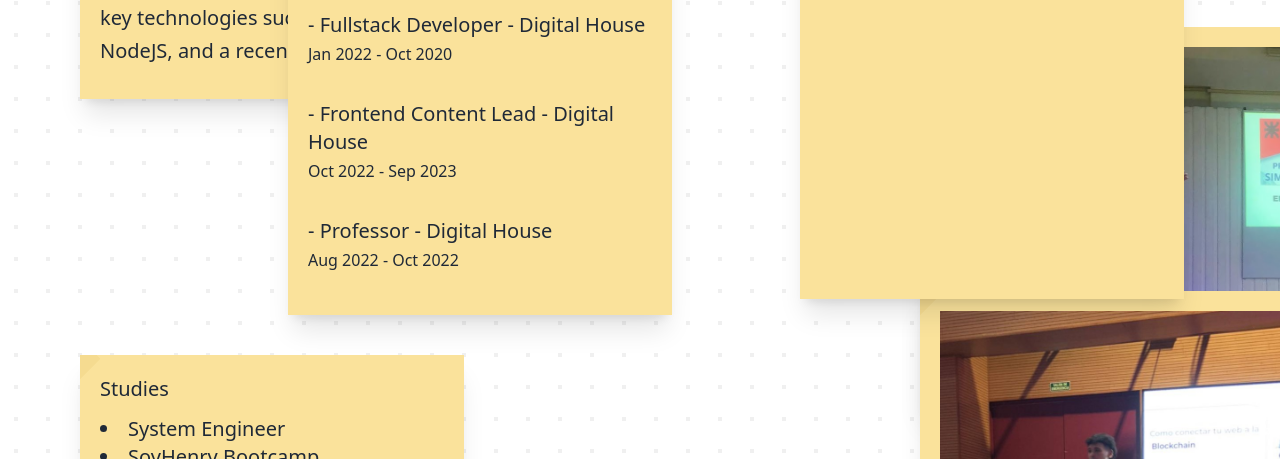
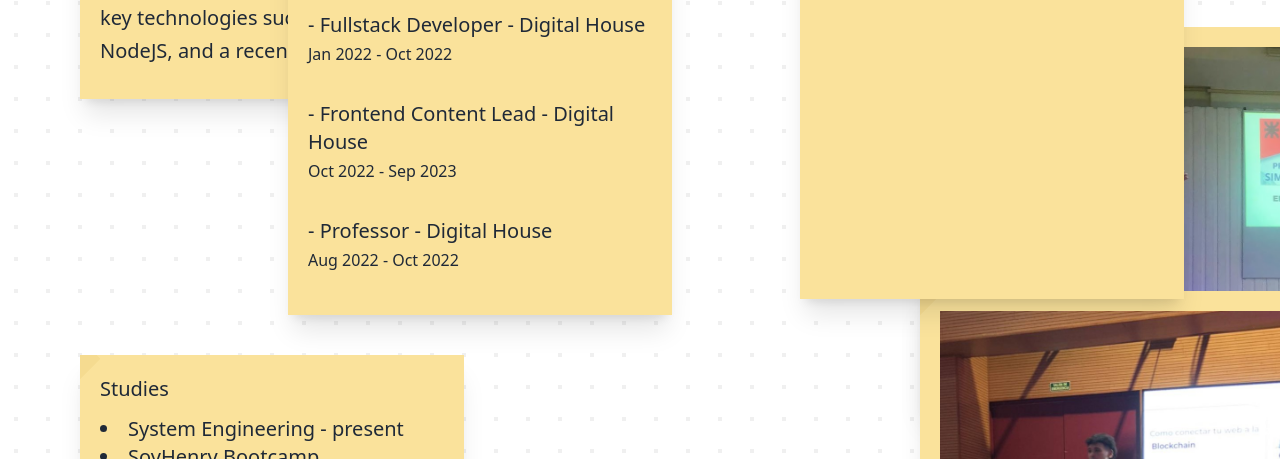
Before and after one commit to alejorrojas/portfolio-alejo, a Next.js app: page /about in a window 1280 px wide. Shown: the part 493-952 px from the top of the page. Built offline with nearby package versions, Linux system fonts and the light colour scheme.

Commit message:
Update about.data.ts

```diff
--- a/data/about.data.ts
+++ b/data/about.data.ts
@@ -6,11 +6,11 @@
         main: "Creative by nature, logical and methodical by profession. I believe that the convergence of my experiences provides me with a solid foundation to tackle various projects in a resilient manner.",
         aside: "I am a developer with experience in key technologies such as React, NodeJS, and a recent focus on Java"
     },
-    studies: ["System Engineer", "SoyHenry Bootcamp", "Self learning (a lot)"],
+    studies: ["System Engineering - present", "SoyHenry Bootcamp", "Self learning (a lot)"],
     communication: "Some experiences where I had the chance to communicate my ideas ",
     work: [{
         title: "Fullstack Developer - Digital House",
-        period: "Jan 2022 - Oct 2020"
+        period: "Jan 2022 - Oct 2022"
     },
     {
         title: "Frontend Content Lead - Digital House",
```
